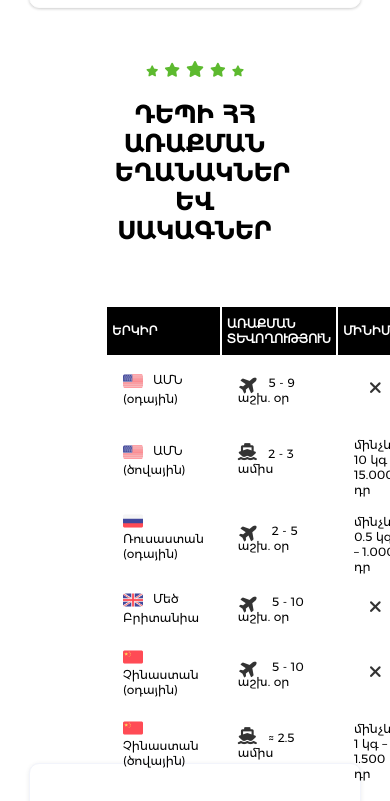
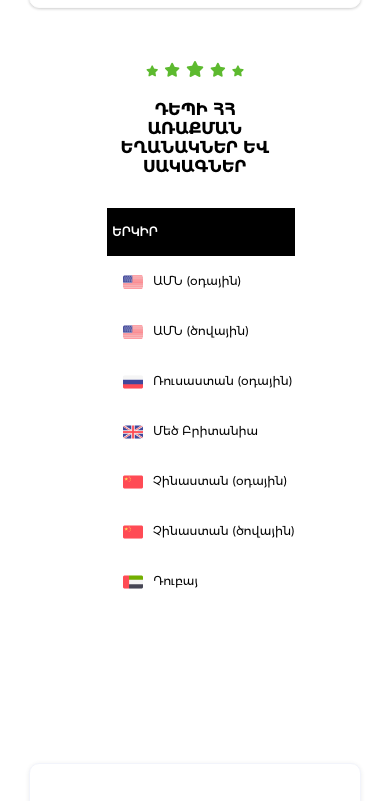
Before and after one commit to petrosyanhovo/react-onex, a React (Create React App) app: page / in a window 390 px wide. Shown: the part 1975-2776 px from the top of the page. Built offline with nearby package versions, Linux system fonts and the light colour scheme; some icons are missing.

Commit message:
Added ShippingPriceList Media querries

```diff
--- a/src/components/home/ShippingPriceList/shippingPriceList.css
+++ b/src/components/home/ShippingPriceList/shippingPriceList.css
@@ -69,3 +69,42 @@ td img {
   margin-right: 0.4rem;
   vertical-align: middle;
 }
+
+/* MEDIA  */
+
+@media (max-width: 1200px) {
+
+  .shippingpricelist table {
+    display: block;
+    overflow-x: auto;
+    white-space: nowrap;
+    height: 80vh;
+  }
+}
+
+@media (max-width: 980px) {
+  .shippingpricelist h2 {
+    font-size: 32px;
+    text-align: center;
+  }
+
+  .shippingpricelist table {
+    margin-top: -30px;
+  }
+}
+
+@media (max-width: 600px) {
+
+  .shippingpricelist h2 {
+    font-size: 26px;
+    padding-bottom: -20px;
+  }
+}
+
+@media (max-width: 400px) {
+
+  .shippingpricelist h2 {
+    font-size: 16px;
+    padding-bottom: -20px;
+  }
+}
```
